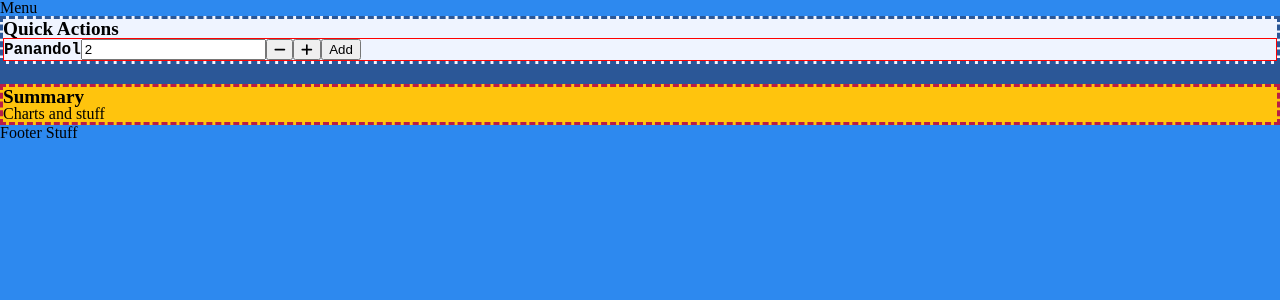
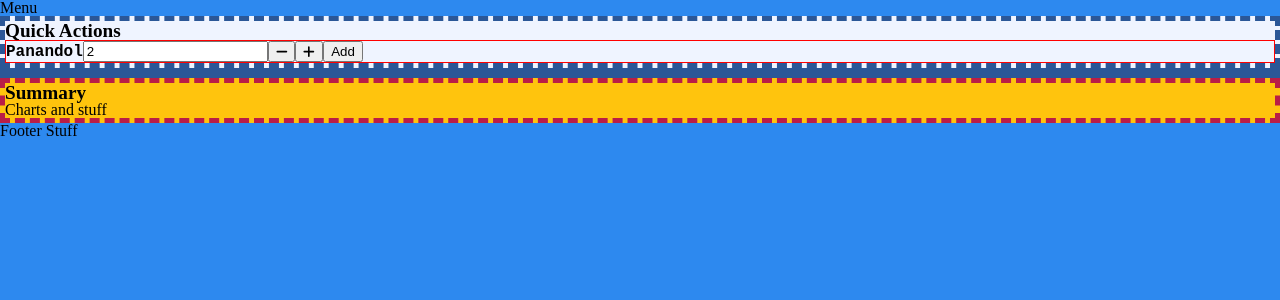
Before and after one commit to alexjwatts83/lfe-log, an Angular app in the folder src/life-log-spa/: page / in a window 1280 px wide. Shown: the top 300 px of the page. Built offline with nearby package versions, Linux system fonts and the light colour scheme.

Commit message:
more variables

```diff
--- a/src/life-log-spa/src/app/dashboard/dashboard.component.scss
+++ b/src/life-log-spa/src/app/dashboard/dashboard.component.scss
@@ -2,7 +2,7 @@
 .dashboard-container {
   .summary-container {
     background-color: $yellow;
-    border: 3px dashed $dark-red;
-    margin: 20px 0px 0px;
+    border: $large-border dashed $dark-red;
+    margin: $small-spacer 0px 0px;
   }
 }
--- a/src/life-log-spa/src/app/quick-actions/quick-actions.component.scss
+++ b/src/life-log-spa/src/app/quick-actions/quick-actions.component.scss
@@ -2,7 +2,7 @@
 
 .quick-actions-container {
   background-color: $light-blue;
-  border: 3px dashed $dark-blue;
+  border: $large-border dashed $dark-blue;
   .quick-action {
     border: 1px solid red;
     span.quick-action-task {
--- a/src/life-log-spa/src/variables.scss
+++ b/src/life-log-spa/src/variables.scss
@@ -6,6 +6,9 @@ $dark-red: #b91d47;
 
 $bold: 600;
 $bolder: 700;
+$small-spacer: 10px;
+$spacer: 20px;
 
+$large-border: 5px;
 $main-bg-colour: $blue;
 $content-bg-colour: $dark-blue;
```
